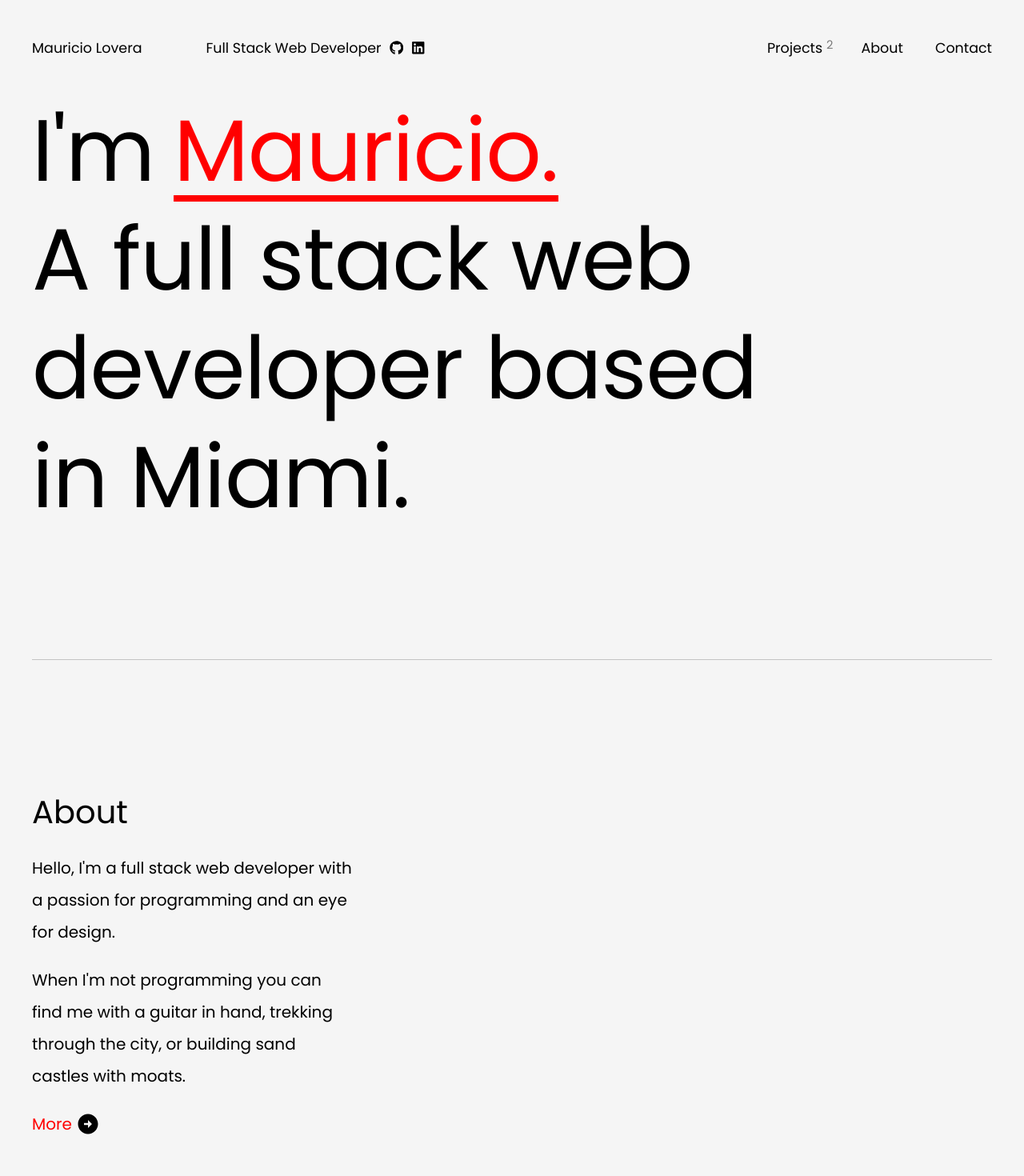
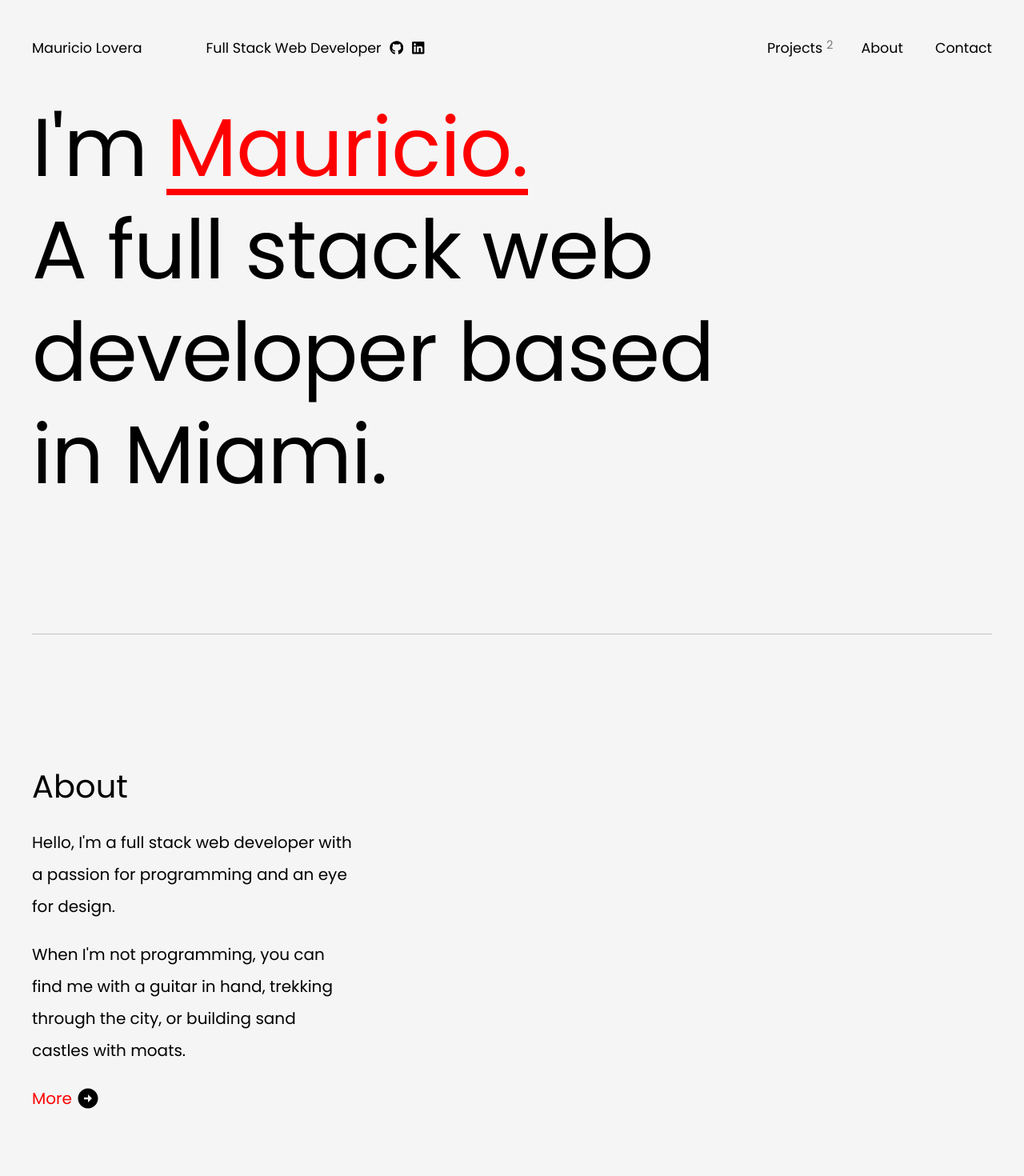
Before and after one commit to mauLovera/Portfolio, a Next.js app: page / in a window 1280 px wide. Shown: the top 1470 px of the page at 80% size. Built offline with nearby package versions, Linux system fonts and the light colour scheme; a web font is replaced by a local one.

Commit message:
update: responsive values

```diff
--- a/components/common/About/Description/Description.tsx
+++ b/components/common/About/Description/Description.tsx
@@ -32,7 +32,7 @@ export default function Description({ timeline, animation }: Props) {
         viewport={{ once: true }}
       >
         <motion.span variants={animation.lineAnimation}>
-          When I{"'"}m not programming you can find me with a guitar in hand,
+          When I{"'"}m not programming, you can find me with a guitar in hand,
           trekking through the city, or building sand castles with moats.
         </motion.span>
       </motion.p>
--- a/components/common/LandingBanner/LandingBanner.module.scss
+++ b/components/common/LandingBanner/LandingBanner.module.scss
@@ -1,12 +1,12 @@
 @import '~styles/utilities/palette.scss';
 
 @mixin textScale {
-  @media (max-width: 1550px) {
-    font-size: 11vw;
+  @media (max-width: 1650px) {
+    font-size: 9vw;
   }
 
   @media (max-width: 1300px) {
-    font-size: 8.5vw;
+    font-size: 8vw;
   }
 
   @media (max-width: 500px) {
@@ -39,7 +39,7 @@
     position: relative;
     display: flex;
     flex-direction: column;
-    font-size: $size_138px;
+    font-size: calc($size_128px);
     line-height: 1.25;
     @include textScale;
     letter-spacing: -1px;
--- a/components/layout/Header/Header.module.scss
+++ b/components/layout/Header/Header.module.scss
@@ -3,9 +3,8 @@
 .container {
   display: flex;
   align-items: center;
-  height: calc($size_128px * .75);
+  height: $size_96px;
   max-width: $max-width;
-
   margin: auto;
 
   nav {
```
